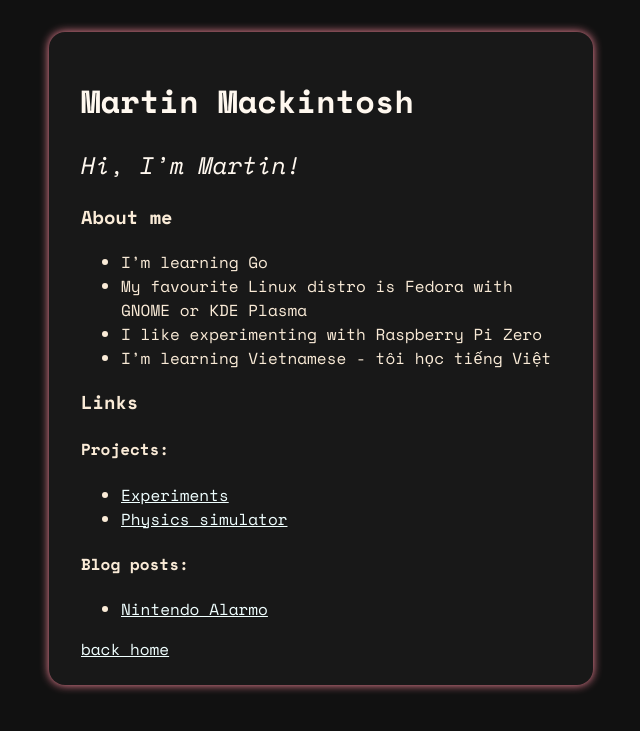
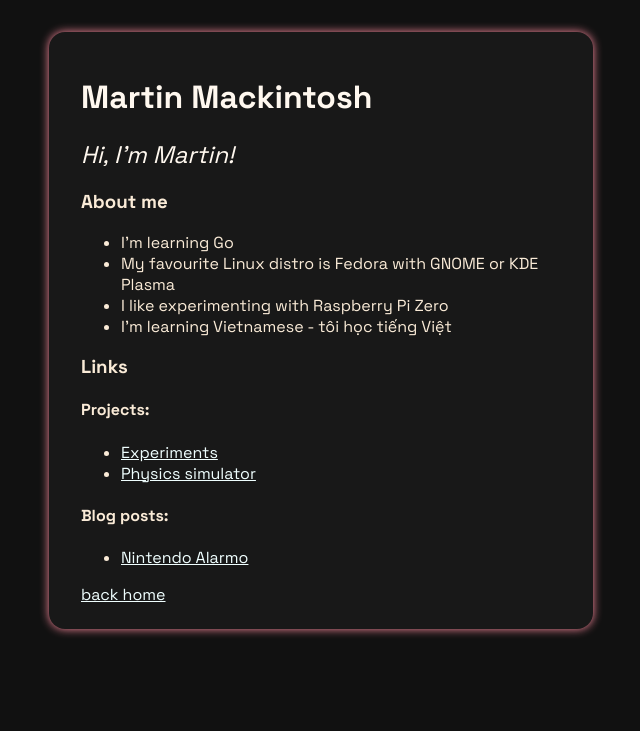
Before and after one commit to mdmackint/mdmackint.github.io, a Jekyll site: the page built from index.md, in a window 1280 px wide. Shown: the top 731 px of the page, without its empty margins (319-959 px from the left). Built offline with Jekyll 4.4.1, drawn with Linux system fonts in a browser that asks for light colours; our own code applies the rules of GitHub Pages for plain Markdown files; the repository's description, which GitHub fills in, is left out.

Commit message:
Update style.css

```diff
--- a/assets/css/style.css
+++ b/assets/css/style.css
@@ -1,4 +1,4 @@
-@import url('https://fonts.googleapis.com/css2?family=Space+Mono:ital,wght@0,400;0,700;1,400;1,700&display=swap');
+@import url('https://fonts.googleapis.com/css2?family=Space+Grotesk:ital,wght@0,400;0,700;1,400;1,700&display=swap');
 
 @keyframes blur-in {
     0% {
@@ -25,7 +25,7 @@
 
 body {
     max-width: min(30rem, 90vw);
-    font-family: 'Space Mono', 'Courier New', Courier, monospace, system-ui;
+    font-family: 'Space Grotesk', system-ui;
     margin: 2rem auto;
     background-color: rgb(24,24,24);
     border-radius: 1rem;
@@ -39,13 +39,13 @@
 }
 
 h1 {
-    font-family: 'Space Mono', 'Courier New', Courier, monospace, system-ui;
+    font-family: 'Space Grotesk', system-ui;
     font-weight: 700;
     color: rgb(255, 248, 239);
 }
 
 h2 {
-    font-family: 'Space Mono', 'Courier New', Courier, monospace, system-ui;
+    font-family: 'Space Grotesk', system-ui;
     font-weight: 400;
     font-style: italic;
     color:rgb(255, 248, 239);
```
